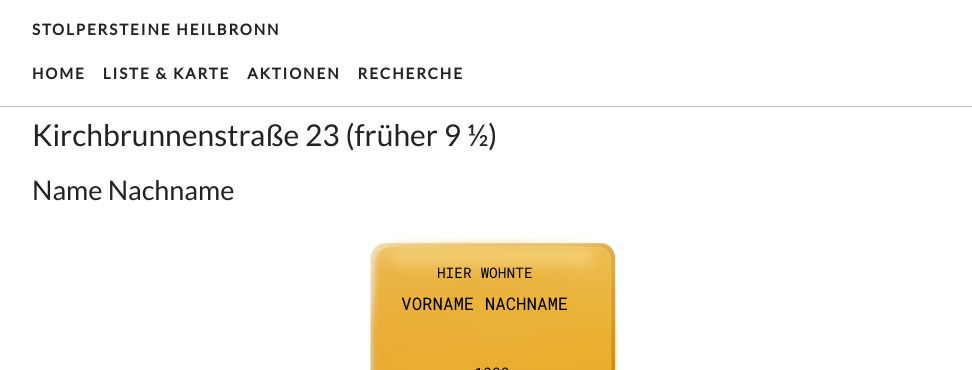
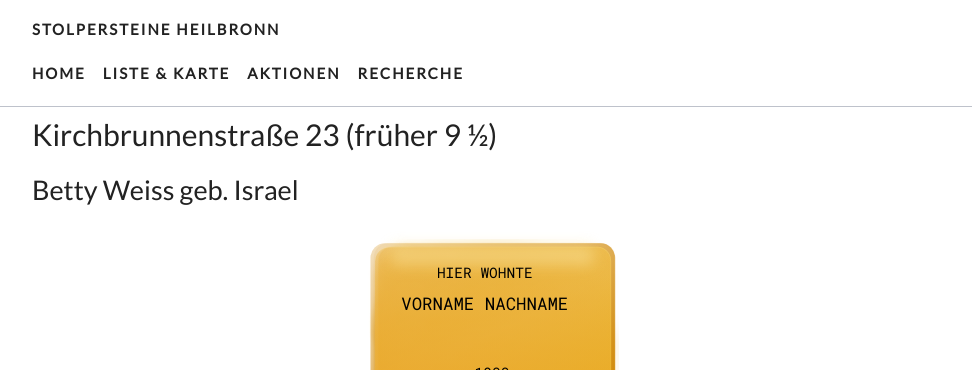
Before and after one commit to opendata-heilbronn/stolpersteine, a Jekyll site: the page built from _list/kirchbrunnenstr-23.markdown, in a window 1280 px wide and 1215 px high. Shown: the top 370 px of the window, without its empty margins (148-1120 px from the left). Built offline with Jekyll 4.4.1, drawn with Linux system fonts in a browser that asks for light colours; nearby versions of some CDN libraries; some web fonts are replaced; some of the changed text lies outside the part shown.

Commit message:
Updated Kirchbrunnenstr 23

```diff
--- a/_list/kirchbrunnenstr-23.markdown
+++ b/_list/kirchbrunnenstr-23.markdown
@@ -1,6 +1,9 @@
 ---
 title: Kirchbrunnenstraße 23 (früher 9 ½)
 date: 2019-06-26 08:56:00 Z
+names: Betty Weiss geb. Israel
+paten: "Lara Gürol, Emily Burroughs, Larissa Liebhardt, Emma Käß | \nLuise-Bronner-Realschule
+  Heilbronn"
 ---
 
 Seit etwa 1916 lebte das Ehepaar Hermann und Betty Weiss im Haus Kirchbrunnenstraße 9 ½ (heute Kirchbrunnenstraße 23). Sie betrieben in der angrenzenden Kasernengasse einen Laden für Kleider- und Schuhwaren.
```
